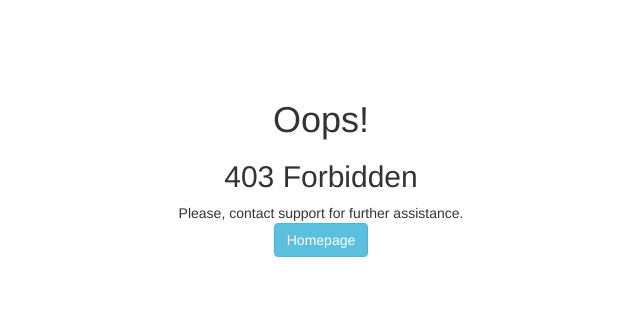
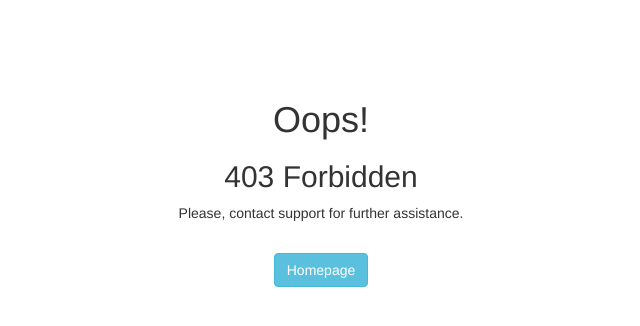
Before and after one commit to plusjen/jessika-dashboard, a Flask app: template templates/failure.html in a window 1280 px wide. Shown: the top 326 px of the page, without its empty margins (319-959 px from the left). Run offline with Flask 2, Linux system fonts and the light colour scheme; the template is opened without the code that fills it, so the values that code supplies are empty; parts of the project's set-up code (start-up, migrations or seed data) failed here and were passed over; some libraries are stand-ins or nearby versions.

Commit message:
button home margin

```diff
--- a/templates/failure.html
+++ b/templates/failure.html
@@ -18,7 +18,7 @@
                     <div class="error-details">
                         Please, contact support for further assistance.
                     </div>
-                    <a href="/" class="btn btn-large btn-info">
+                    <a href="/" style="margin-top: 30px" class="btn btn-large btn-info">
                         <i class="icon-home icon-white"></i> Homepage
                     </a>
 
```
